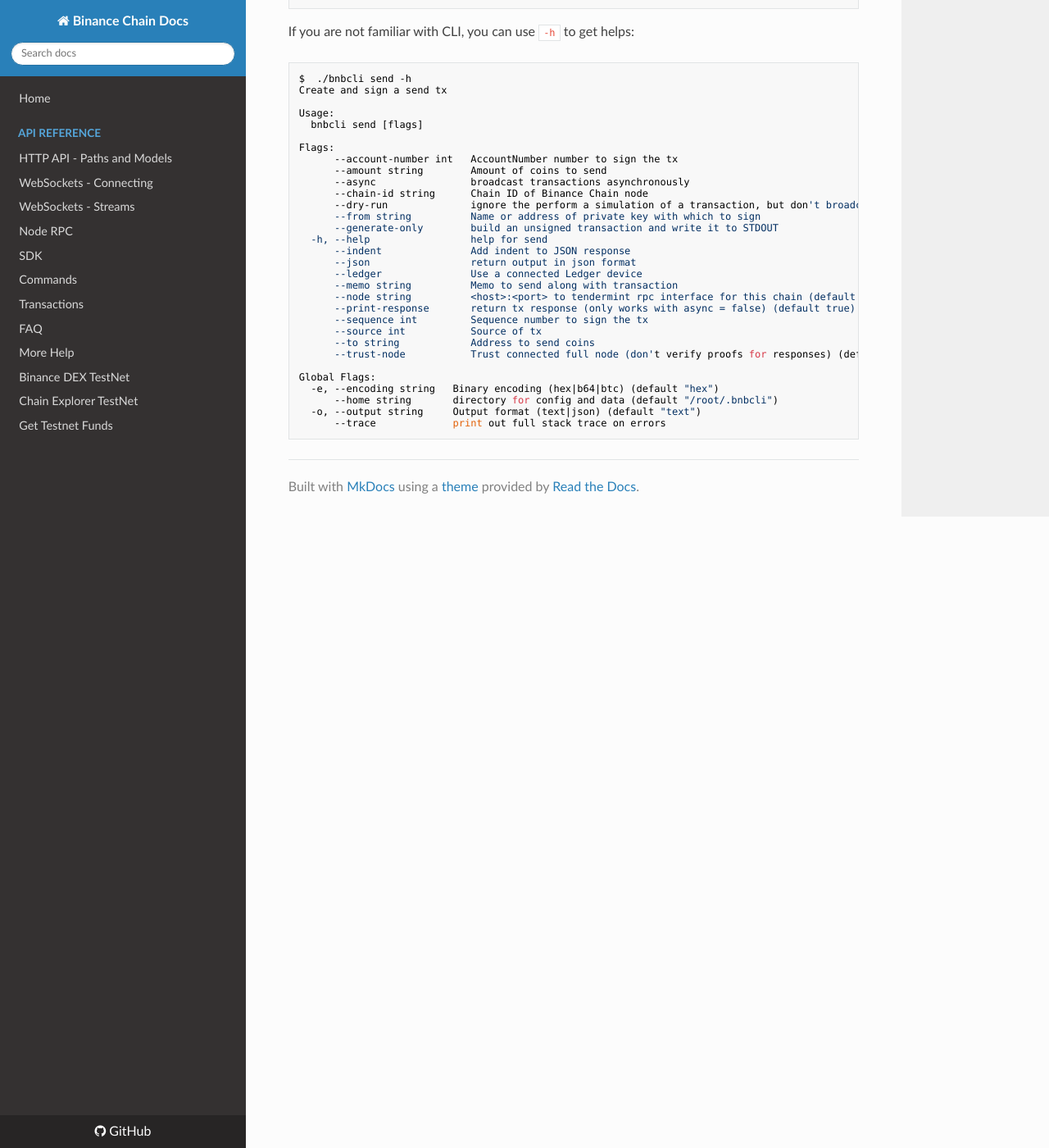
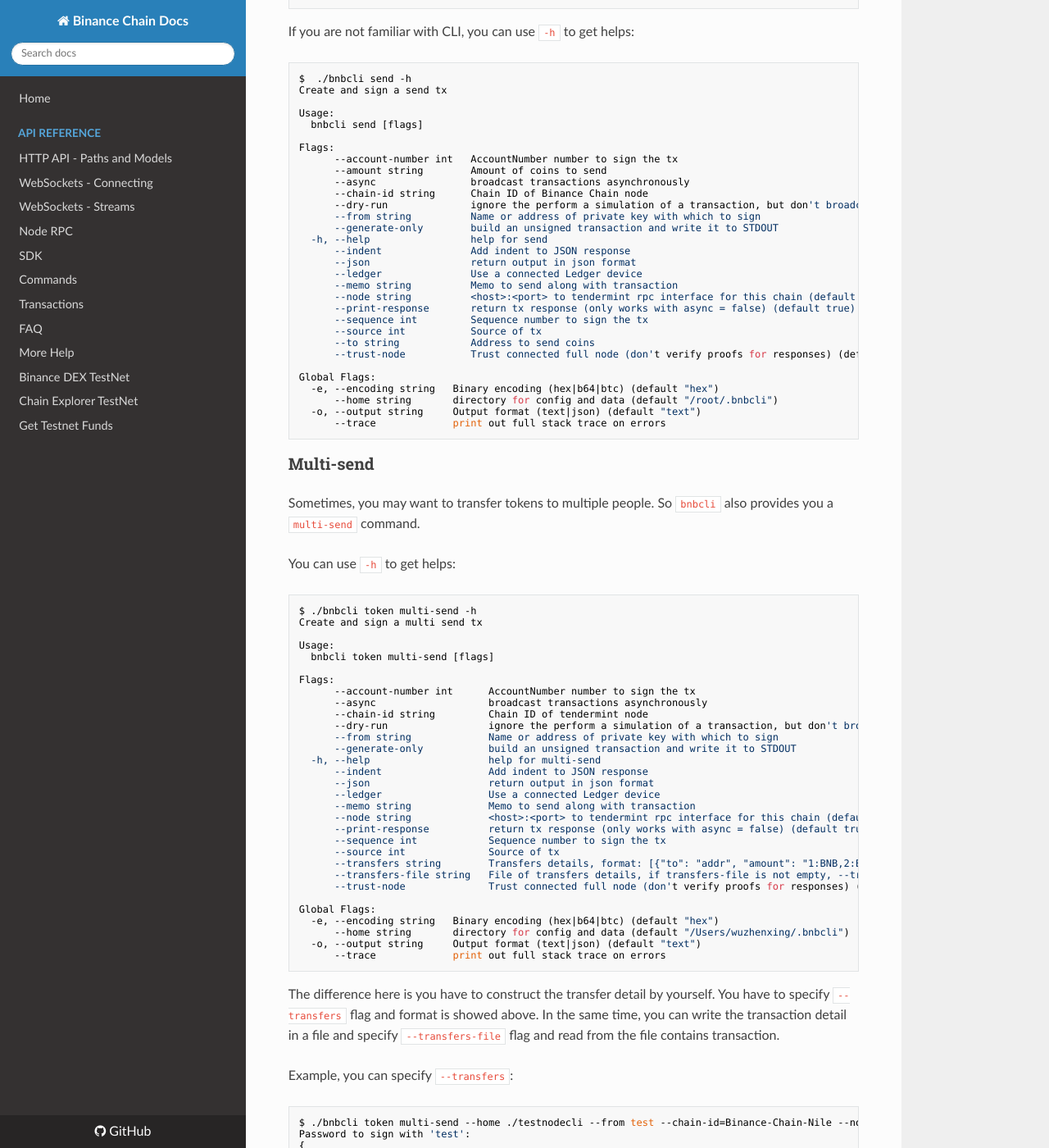
Before and after one commit to yash-sharma1/docs-site, an MkDocs documentation site: the page built from docs/transfer.md, in a window 1280 px wide and 1400 px high, scrolled down 2895 px. Shown: the whole window at 82% size. Built offline with MkDocs 1.6.1, drawn with Linux system fonts in a browser that asks for light colours; nearby versions of some CDN libraries; some of the changed text lies outside the part shown.

Commit message:
add docs for multi-send

````diff
--- a/docs/transfer.md
+++ b/docs/transfer.md
@@ -141,3 +141,125 @@
   -o, --output string     Output format (text|json) (default "text")
       --trace             print out full stack trace on errors
 ```
+
+### Multi-send
+
+Sometimes, you may want to transfer tokens to multiple people. So `bnbcli` also provides you a `multi-send` command.
+
+You can use `-h` to get helps:
+```bash
+$ ./bnbcli token multi-send -h
+Create and sign a multi send tx
+
+Usage:
+  bnbcli token multi-send [flags]
+
+Flags:
+      --account-number int      AccountNumber number to sign the tx
+      --async                   broadcast transactions asynchronously
+      --chain-id string         Chain ID of tendermint node
+      --dry-run                 ignore the perform a simulation of a transaction, but don't broadcast it
+      --from string             Name or address of private key with which to sign
+      --generate-only           build an unsigned transaction and write it to STDOUT
+  -h, --help                    help for multi-send
+      --indent                  Add indent to JSON response
+      --json                    return output in json format
+      --ledger                  Use a connected Ledger device
+      --memo string             Memo to send along with transaction
+      --node string             <host>:<port> to tendermint rpc interface for this chain (default "tcp://localhost:26657")
+      --print-response          return tx response (only works with async = false) (default true)
+      --sequence int            Sequence number to sign the tx
+      --source int              Source of tx
+      --transfers string        Transfers details, format: [{"to": "addr", "amount": "1:BNB,2:BTC"}, ...]
+      --transfers-file string   File of transfers details, if transfers-file is not empty, --transfers will be ignored
+      --trust-node              Trust connected full node (don't verify proofs for responses) (default true)
+
+Global Flags:
+  -e, --encoding string   Binary encoding (hex|b64|btc) (default "hex")
+      --home string       directory for config and data (default "/Users/wuzhenxing/.bnbcli")
+  -o, --output string     Output format (text|json) (default "text")
+      --trace             print out full stack trace on errors
+```
+
+The difference here is you have to construct the transfer detail by yourself. You have to specify `--transfers` flag and
+format is showed above. In the same time, you can write the transaction detail in a file and specify `--transfers-file`
+flag and read from the file contains transaction.
+
+Example, you can specify `--transfers`:
+
+```bash
+$ ./bnbcli token multi-send --home ./testnodecli --from test --chain-id=Binance-Chain-Nile --node=data-seed-pre-2-s1.binance.org:80 --transfers "[{\"to\":\"bnb1g5p04snezgpky203fq6da9qyjsy2k9kzr5yuhl\",\"amount\":\"100000000000000:BNB\"},{\"to\":\"bnb1l86xty0m55ryct9pnypz6chvtsmpyewmhrqwxw\",\"amount\":\"100000000000000:BNB\"}]" --json
+Password to sign with 'test':
+{
+   "Height":"1412",
+   "TxHash":"A238C3C33625B5398FE648BD3FE9822CB7A07A2DB7778376546916F81C634138",
+   "Response":{
+      "log":"Msg 0: ",
+      "tags":[
+         {
+            "key":"c2VuZGVy",
+            "value":"Ym5iMXFnOTRzMnYzM3NyNTVrNDAybnN2M3NmY3ozMmVtdGF3NmRjeTk2"
+         },
+         {
+            "key":"cmVjaXBpZW50",
+            "value":"Ym5iMWc1cDA0c25lemdwa3kyMDNmcTZkYTlxeWpzeTJrOWt6cjV5dWhs"
+         },
+         {
+            "key":"cmVjaXBpZW50",
+            "value":"Ym5iMWw4Nnh0eTBtNTVyeWN0OXBueXB6NmNodnRzbXB5ZXdtaHJxd3h3"
+         },
+         {
+            "key":"YWN0aW9u",
+            "value":"c2VuZA=="
+         }
+      ]
+   }
+}
+```
+
+And you can also try `--transfers-file`.
+
+Assume that you have a file named `transaction.json` in your current path and content is :
+```json
+[
+   {
+      "to":"bnb1g5p04snezgpky203fq6da9qyjsy2k9kzr5yuhl",
+      "amount":"100000000000000:BNB"
+   },
+   {
+      "to":"bnb1l86xty0m55ryct9pnypz6chvtsmpyewmhrqwxw",
+      "amount":"100000000000000:BNB"
+   }
+]
+```
+
+Then you can specify `--transfers-file`:
+```bash
+$ ./bnbcli token multi-send --home ./testnodecli --from test --chain-id=Binance-Chain-Nile --node=data-seed-pre-2-s1.binance.org:80 --transfers-file ./transaction.json --json
+Password to sign with 'test':
+{
+   "Height":"1412",
+   "TxHash":"A238C3C33625B5398FE648BD3FE9822CB7A07A2DB7778376546916F81C634138",
+   "Response":{
+      "log":"Msg 0: ",
+      "tags":[
+         {
+            "key":"c2VuZGVy",
+            "value":"Ym5iMXFnOTRzMnYzM3NyNTVrNDAybnN2M3NmY3ozMmVtdGF3NmRjeTk2"
+         },
+         {
+            "key":"cmVjaXBpZW50",
+            "value":"Ym5iMWc1cDA0c25lemdwa3kyMDNmcTZkYTlxeWpzeTJrOWt6cjV5dWhs"
+         },
+         {
+            "key":"cmVjaXBpZW50",
+            "value":"Ym5iMWw4Nnh0eTBtNTVyeWN0OXBueXB6NmNodnRzbXB5ZXdtaHJxd3h3"
+         },
+         {
+            "key":"YWN0aW9u",
+            "value":"c2VuZA=="
+         }
+      ]
+   }
+}
+```
````
